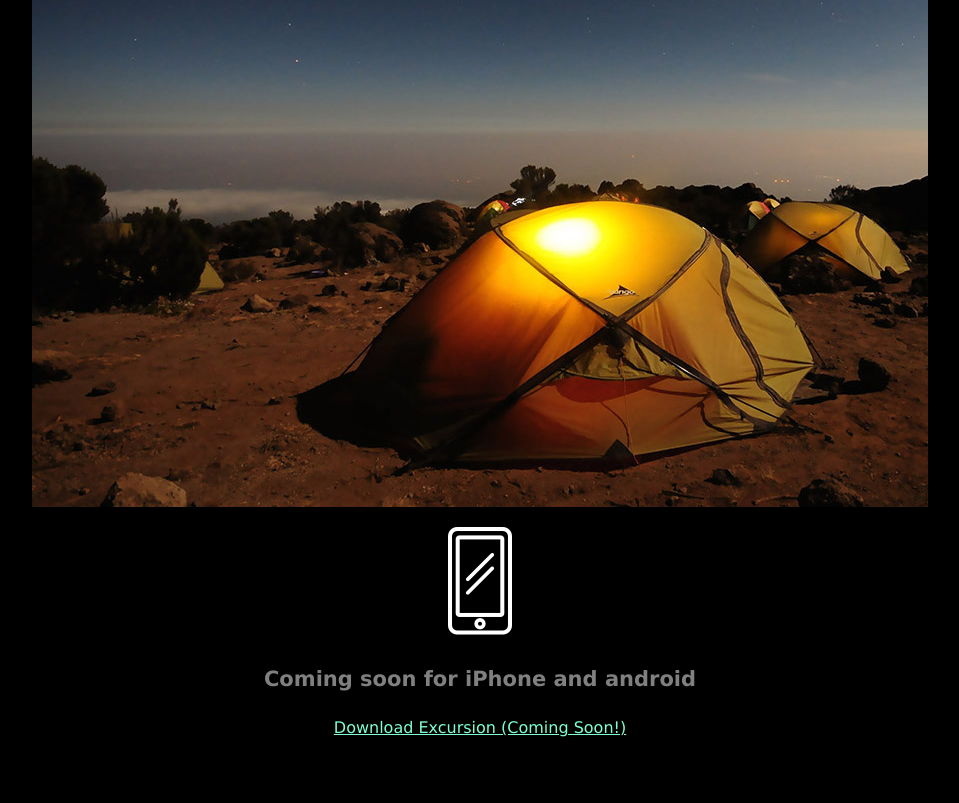
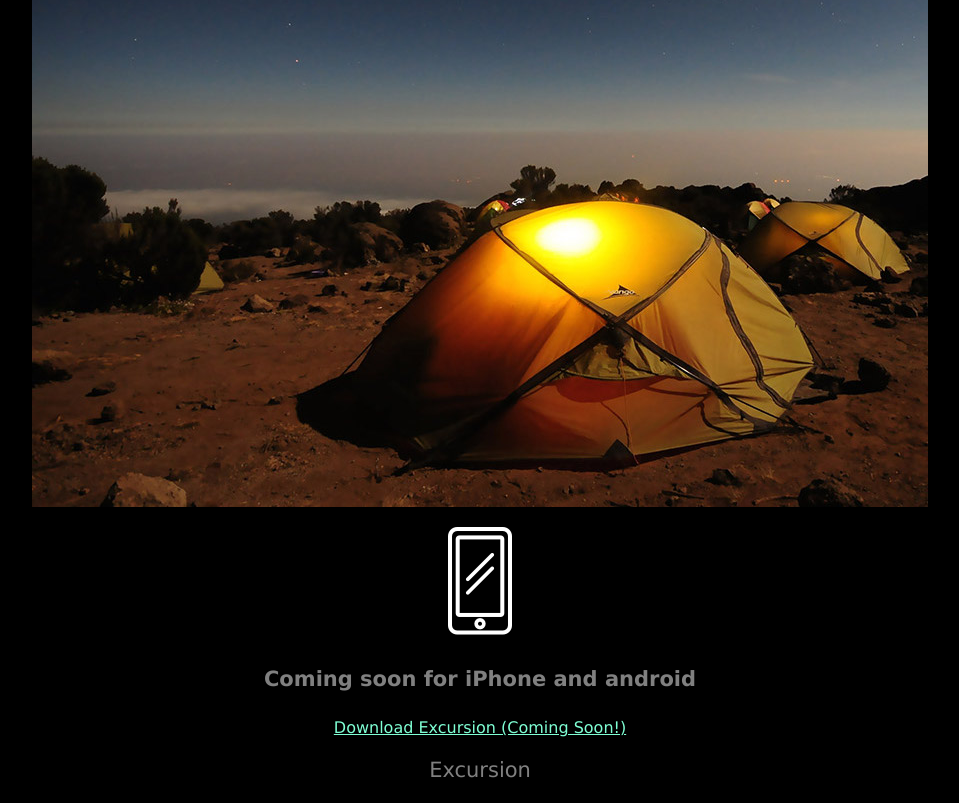
Before and after one commit to NikolaPopovic71/excursion-2, a plain HTML site: page index.html in a window 1280 px wide. Shown: the part 505-1308 px from the top of the page, without its empty margins (160-1119 px from the left). Drawn offline with Linux system fonts and the light colour scheme.

Commit message:
Now is final commit

```diff
--- a/resources/css/style.css
+++ b/resources/css/style.css
@@ -28,3 +28,10 @@
     font-size: 16px;
     color:aquamarine;
 }
+
+/* FOOTER */
+
+.footer--copyright{
+    font-size: 21px;
+    color:grey;
+}
```
